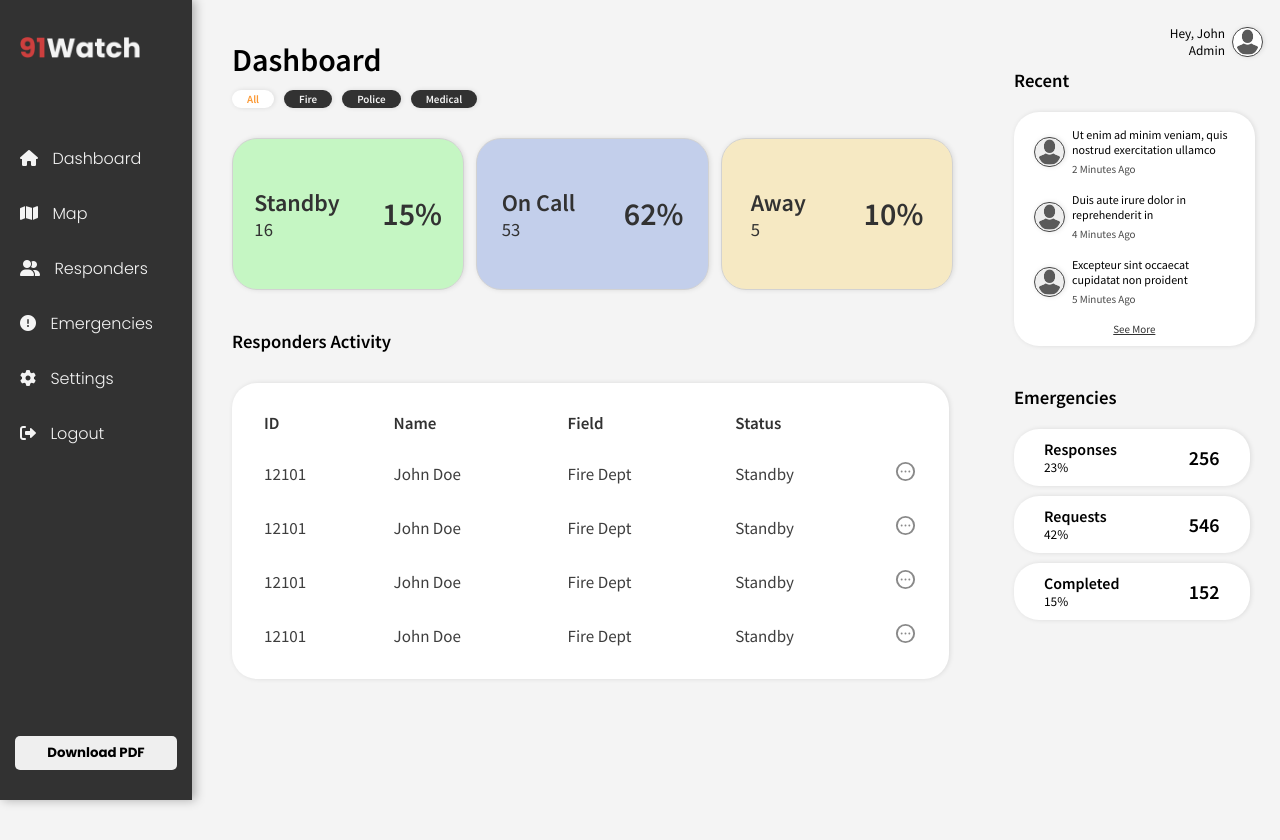
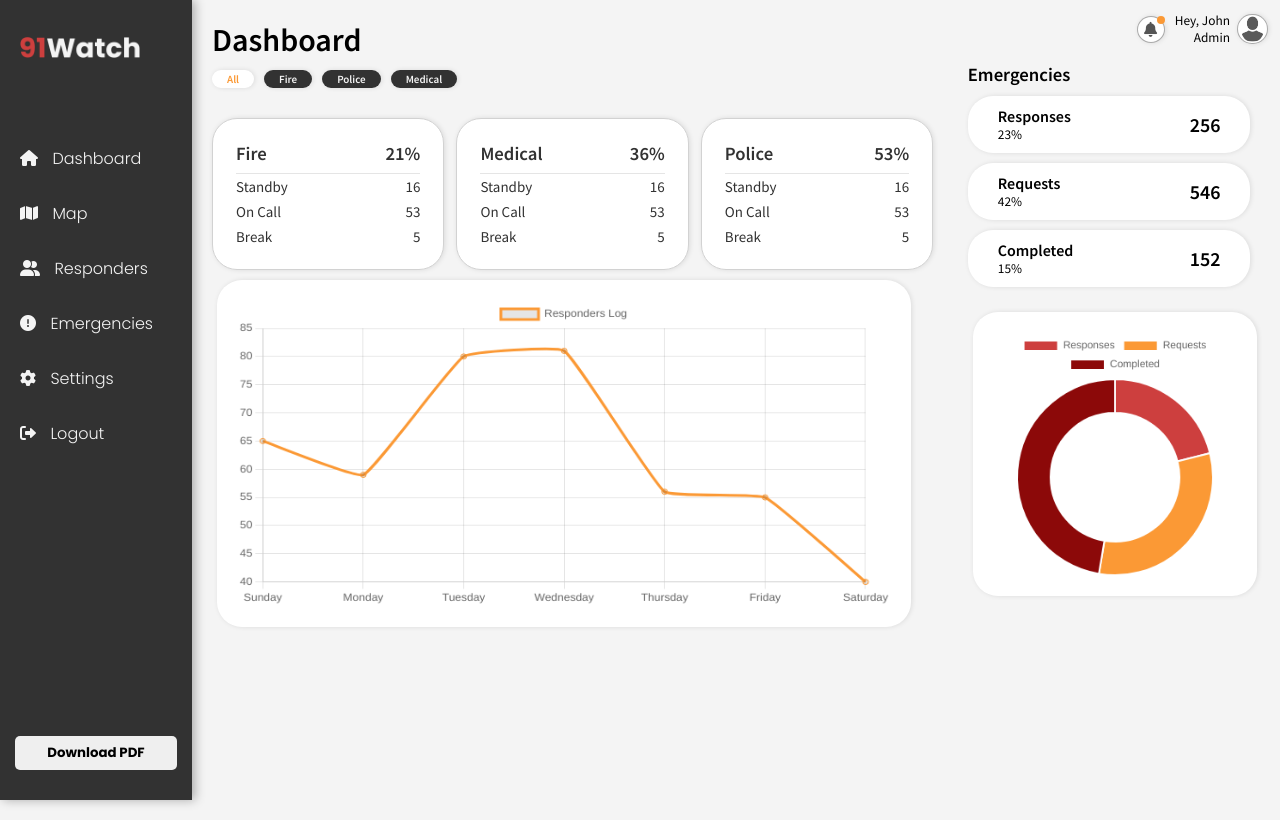
Before and after one commit to enrica101/91watch-system-dashboard, a PHP site: page /home.html in a window 1280 px wide. After the commit the page ends 810 px from the top, so only its background shows below. Run offline with PHP 8.4, Linux system fonts and the light colour scheme; some libraries are stand-ins or nearby versions.

Commit message:
incorporated chart.js

```diff
--- a/home.html
+++ b/home.html
@@ -3,6 +3,7 @@
 <head>
     <meta charset="UTF-8">
     <meta name="viewport" content="width=device-width, initial-scale=1.0">
+    <!-- Font Awesome CDN -->
     <link
     rel="stylesheet"
     href="https://cdnjs.cloudflare.com/ajax/libs/font-awesome/6.1.1/css/all.min.css"
@@ -11,9 +12,11 @@
     referrerpolicy="no-referrer"
     />
     <link rel="stylesheet" href="style.css">
+    <script src="https://cdn.jsdelivr.net/npm/chart.js"></script>
     <title>System Dashboard</title>
 </head>
 <body>
+
     <nav class="row left">
         <div class="topnav">
             <img src="img/default-img-light.png" alt="">
@@ -40,92 +43,72 @@
             </ul>
         </div>
         <div class="col middle">
-            <div class="card standby">
-                <span>
-                    <h2>Standby</h2>
-                    <h3>16</h3>
+            <div class="card">
+                <span class="headers">
+                    <h3>Fire</h3>
+                    <h3>21%</h3>
                 </span>
-                <h1>15%</h1>
+                <span class="td">
+                    <h4>Standby</h4>
+                    <h4>16</h4>
+                </span>
+                <span class="td">
+                    <h4>On Call</h4>
+                    <h4>53</h4>
+                </span>
+                <span class="td">
+                    <h4>Break</h4>
+                    <h4>5</h4>
+                </span>
             </div>
-            <div class="card onCall">
-                <span>
-                    <h2>On Call</h2>
-                    <h3>53</h3>
+            <div class="card">
+                <span class="headers">
+                    <h3>Medical</h3>
+                    <h3>36%</h3>
                 </span>
-                <h1>62%</h1>
+                <span class="td">
+                    <h4>Standby</h4>
+                    <h4>16</h4>
+                </span>
+                <span class="td">
+                    <h4>On Call</h4>
+                    <h4>53</h4>
+                </span>
+                <span class="td">
+                    <h4>Break</h4>
+                    <h4>5</h4>
+                </span>
             </div>
-            <div class="card away">
-                <span>
-                    <h2>Away</h2>
-                    <h3>5</h3>
+            <div class="card">
+                <span class="headers">
+                    <h3>Police</h3>
+                    <h3>53%</h3>
                 </span>
-                <h1>10%</h1>
+                <span class="td">
+                    <h4>Standby</h4>
+                    <h4>16</h4>
+                </span>
+                <span class="td">
+                    <h4>On Call</h4>
+                    <h4>53</h4>
+                </span>
+                <span class="td">
+                    <h4>Break</h4>
+                    <h4>5</h4>
+                </span>
             </div>
+
         </div>
+        <!-- LOG CHART -->
         <div class="col bottom">
-            <h3>Responders Activity</h3>
-            <table>
-                <thead>
-                    <tr class="headers">
-                        <th>ID</th>
-                        <th>Name</th>
-                        <th>Field</th>
-                        <th>Status</th>
-                        <th></th>
-                    </tr>
-                </thead>
-                <tbody>
-                    <tr class="table-item">
-                        <td>12101</td>
-                        <td>John Doe</td>
-                        <td>Fire Dept</td>
-                        <td>Standby</td>
-                        <td><a href="#">
-                            <svg xmlns="http://www.w3.org/2000/svg" class="h-5 w-5" fill="none" viewBox="0 0 24 24" stroke="currentColor" stroke-width="2">
-                                <path stroke-linecap="round" stroke-linejoin="round" d="M8 12h.01M12 12h.01M16 12h.01M21 12a9 9 0 11-18 0 9 9 0 0118 0z" />
-                              </svg>
-                        </a></td>
-                    </tr>
-                    <tr class="table-item">
-                        <td>12101</td>
-                        <td>John Doe</td>
-                        <td>Fire Dept</td>
-                        <td>Standby</td>
-                        <td><a href="#">
-                            <svg xmlns="http://www.w3.org/2000/svg" class="h-5 w-5" fill="none" viewBox="0 0 24 24" stroke="currentColor" stroke-width="2">
-                                <path stroke-linecap="round" stroke-linejoin="round" d="M8 12h.01M12 12h.01M16 12h.01M21 12a9 9 0 11-18 0 9 9 0 0118 0z" />
-                              </svg>
-                        </a></td>
-                    </tr>
-                    <tr class="table-item">
-                        <td>12101</td>
-                        <td>John Doe</td>
-                        <td>Fire Dept</td>
-                        <td>Standby</td>
-                        <td><a href="#">
-                            <svg xmlns="http://www.w3.org/2000/svg" class="h-5 w-5" fill="none" viewBox="0 0 24 24" stroke="currentColor" stroke-width="2">
-                                <path stroke-linecap="round" stroke-linejoin="round" d="M8 12h.01M12 12h.01M16 12h.01M21 12a9 9 0 11-18 0 9 9 0 0118 0z" />
-                              </svg>
-                        </a></td>
-                    </tr>
-                    <tr class="table-item">
-                        <td>12101</td>
-                        <td>John Doe</td>
-                        <td>Fire Dept</td>
-                        <td>Standby</td>
-                        <td><a href="#">
-                            <svg xmlns="http://www.w3.org/2000/svg" class="h-5 w-5" fill="none" viewBox="0 0 24 24" stroke="currentColor" stroke-width="2">
-                                <path stroke-linecap="round" stroke-linejoin="round" d="M8 12h.01M12 12h.01M16 12h.01M21 12a9 9 0 11-18 0 9 9 0 0118 0z" />
-                              </svg>
-                          </svg>
-                        </a></td>
-                    </tr>
-            </tbody>
-            </table>
+            <canvas id="logChart"></canvas>
         </div>
+
     </div>
     <div class="row right">
+
         <div class="col top">
+            <span class="icon icon-bell"><i class="fa-solid fa-bell"></i><span class="dot dot-notif"></span></span>
             <div class="avatar">
                 <span>
                 <small>Hey, John</small>
@@ -133,9 +116,40 @@
                 </span>
                 <img src="img/avatar.png" alt="avatar">
             </div>
-            <h3>Recent</h3>
+
         </div>
-        <div class="col middle">
+        <div class="emergency">
+            <h3>Emergencies</h3>
+            <div class="item">
+                <span>
+                    <h4>Responses</h4>
+                    <small>23%</small>
+                </span>
+                <h4 class="amount">256</h4>
+            </div>
+            <div class="item">
+                <span>
+                    <h4>Requests</h4>
+                    <small>42%</small>
+                </span>
+                <h4 class="amount">546</h4>
+            </div>
+            <div class="item">
+                <span>
+                    <h4>Completed</h4>
+                    <small>15%</small>
+                </span>
+                <h4 class="amount">152</h4>
+            </div>
+        </div>
+
+        <!-- GRAPH 1 -->
+        <div class="col bottom">
+            <canvas id="graph"></canvas>
+        </div>
+
+        <!-- Notifications -->
+        <div class="notif">
             <div class="recent-activity">
                 <div class="item-activity">
                     <img src="img/avatar.png" alt="">
@@ -165,36 +179,151 @@
                         <small>5 Minutes Ago</small>
                     </span>
                 </div>
+                <div class="item-activity">
+                    <img src="img/avatar.png" alt="">
+                    <span>
+                        <p class="message">
+                            Ut enim ad minim veniam, quis nostrud exercitation ullamco
+                        </p>
+                        <small>2 Minutes Ago</small>
+                    </span>
 
                 </div>
-            <small class="see-more">See More</small>
+                <div class="item-activity">
+                    <img src="img/avatar.png" alt="">
+                    <span>
+                        <p class="message">
+                            Duis aute irure dolor in reprehenderit in
+                        </p>
+                        <small>4 Minutes Ago</small>
+                    </span>
                 </div>
-        <div class="col bottom">
-            <h3>Emergencies</h3>
-            <div class="item">
+                <div class="item-activity">
+                    <img src="img/avatar.png" alt="">
                     <span>
-                    <h4>Responses</h4>
-                    <small>23%</small>
+                        <p class="message">
+                            Excepteur sint occaecat cupidatat non proident
+                        </p>
+                        <small>5 Minutes Ago</small>
                     </span>
-                <h4 class="amount">256</h4>
+                </div><div class="item-activity">
+                    <img src="img/avatar.png" alt="">
+                    <span>
+                        <p class="message">
+                            Ut enim ad minim veniam, quis nostrud exercitation ullamco
+                        </p>
+                        <small>2 Minutes Ago</small>
+                    </span>
+
                 </div>
-            <div class="item">
+                <div class="item-activity">
+                    <img src="img/avatar.png" alt="">
                     <span>
-                    <h4>Requests</h4>
-                    <small>42%</small>
+                        <p class="message">
+                            Duis aute irure dolor in reprehenderit in
+                        </p>
+                        <small>4 Minutes Ago</small>
                     </span>
-                <h4 class="amount">546</h4>
                 </div>
-            <div class="item">
+                <div class="item-activity">
+                    <img src="img/avatar.png" alt="">
                     <span>
-                    <h4>Completed</h4>
-                    <small>15%</small>
+                        <p class="message">
+                            Excepteur sint occaecat cupidatat non proident
+                        </p>
+                        <small>5 Minutes Ago</small>
                     </span>
-                <h4 class="amount">152</h4>
                 </div>
+            </div>
+            <small class="see-more">See All</small>
         </div>
     </div>
 
-    <script src="script.js"></script>
+    <script>
+        const iconBell = document.querySelector('.icon-bell')
+        const notifBox = document.querySelector('.notif')
+
+
+        iconBell.addEventListener('click', ()=>{
+            notifBox.classList.toggle('active')
+        })
+
+// DOUGNUT CHART
+        const douhgnutLabels = [
+            'Responses',
+            'Requests',
+            'Completed',
+        ];
+
+        const doughnutData = {
+            labels: douhgnutLabels,
+            datasets: [{
+            label: 'Emergencies',
+            backgroundColor:[
+                '#CD3F3E',
+                '#FB9935',
+                '#8C0909'
+            ],
+
+            // borderColor: '#323232',
+            data: [20, 30, 45],
+            }]
+        };
+
+        const doughnutConfig = {
+            type: 'doughnut',
+            data: doughnutData,
+            options: {
+                cutout: 75
+            }
+        };
+
+        const doughnutChart = new Chart(
+            document.getElementById('graph'),
+            doughnutConfig
+        );
+
+// LOG CHART
+        const logLabels = [
+            'Sunday',
+            'Monday',
+            'Tuesday',
+            'Wednesday',
+            'Thursday',
+            'Friday',
+            'Saturday'
+        ];
+        const logData = {
+        labels: logLabels,
+        datasets: [{
+            label: 'Responders Log',
+            data: [
+                65,
+                59,
+                80,
+                81,
+                56,
+                55,
+                40
+            ],
+            fill: false,
+            borderColor: '#FB9935',
+            tension: 0.1
+        }]
+        };
+
+        const logConfig = {
+            type: 'line',
+            data: logData,
+            };
+
+        const logChart = new Chart(
+            document.getElementById('logChart'),
+            logConfig
+        );
+
+
+
+    </script>
 </body>
 </html>
--- a/style.css
+++ b/style.css
@@ -116,24 +116,17 @@ form input[type=submit]:hover{
     height: 100vh;
     top: 0;
     left: 15vw;
-    margin: 40px;
+    margin: 20px;
 }
 
 .row.right{
     position: absolute;
     display: flex;
     flex-direction: column;
-    width: 20vw;
+    width: 24vw;
     height: 100vh;
     right: 0;
-    margin: 5px 10px;
-}
-
-.container{
-    position: absolute;
-/* z-index: -1; */
-    top: 0;
-    left: 15vw;
+    margin: 5px;
 }
 
 /* ROW LEFT CSS */
@@ -264,10 +257,11 @@ h1, h2, h3, h4, h5, h6{
 
 .col.middle .card{
     display: flex;
+    flex-direction: column;
     align-items: center;
-    justify-content: space-around;
+    justify-content: center;
     color: #323232;
-    /* background-color: #fff; */
+    background-color: #fff;
     height: 150px;
     width: 18vw;
     margin-top: 20px;
@@ -277,13 +271,22 @@ h1, h2, h3, h4, h5, h6{
     box-shadow: 1px 0 5px rgba(0,0,0,0.1);
 }
 
+.col.middle .card span.headers{
+    padding-bottom: 8px;
+    border-bottom: 0.8px solid rgba(0,0,0,0.1);
+}
+
 .col.middle .card span{
     display: flex;
-    flex-direction: column;
+    justify-content: space-between;
+    align-items: center;
+    width: 80%;
+    padding: 3px 0;
 }
 
-.card span h3{
+.card span h4{
     font-weight: 400;
+    font-size: 15px;
 }
 
 .card:hover{
@@ -302,11 +305,20 @@ h1, h2, h3, h4, h5, h6{
     background-color: rgba(255, 191, 0, 0.201);
 }
 
-.col.bottom{
-    display: flex;
-    flex-direction: column;
-    margin-top: 40px;
+.row.center .col.bottom{
+    width: 55vw;
+    height: fit-content;
 }
+
+canvas{
+    background-color: #fff;
+    padding: 20px;
+    border-radius: 25px;
+    box-shadow: 1px 0 5px rgba(0,0,0,0.1);
+    margin: 10px 5px;
+}
+
+/*
 
 .col.bottom h3{
     margin-bottom: 20px;
@@ -316,7 +328,7 @@ table{
     background-color: #fff;
     width: 56vw;
     padding: 15px;
-    margin: 10px 0 50px;
+    margin: 10px 0 20px;
     border-radius: 25px;
     box-shadow: 1px 0 5px rgba(0,0,0,0.1);
 }
@@ -339,12 +351,12 @@ th,
 td{
     padding: 12px 15px;
     margin: 0;
-}
+} */
 
 /* tbody tr:hover{
     background-color: #f4f4f4;
 } */
-
+/*
 td a{
     color: #494949a5;
     text-decoration: underline;
@@ -353,38 +365,67 @@ td a{
 td a:hover{
     color: #494949;
     text-decoration: underline;
-}
+} */
 
 
 /* ROW RIGHT CSS */
 .row.right .col.top{
     display: flex;
-    flex-direction: column;
-    align-items: right;
-    text-align: left;
+    flex-direction: row;
+    justify-content: flex-end;
+    align-items: center;
     width: 100%;
-    margin: 20px 0;
+    height: 3rem;
 }
 
-.row.right .col.top h3{
-    margin-top: 10px;
+.icon{
+    display: flex;
+    justify-content: flex-end;
+    margin-right: 10px;
+}
+
+.icon i{
+    background-color: #fff;
+    color: #555555;
+    font-size: 15px;
+    padding: 5px 6.5px;
+    border-radius: 50%;
+    border: 1px solid #49494976;
+    box-shadow: 1px 0 5px rgba(0,0,0,0.1);
+}
+
+.icon i:hover{
+    color: #555555cc;
+}
+
+.dot{
+    position: absolute;
+    background-color: #FB9935;
+    width: 8px;
+    height: 8px;
+    border-radius: 50%;
+}
+
+.row.right h3{
+    margin: 10px 0;
 }
 
 .row.right .col.top .avatar{
     display: flex;
     align-items: center;
-    justify-content: flex-end;
     cursor: pointer;
+    width: fit-content;
 }
 
-.row.right .col.top .avatar img, .recent-activity img{
+.row.right .col.top .avatar img,
+.recent-activity img{
     background-color: #fff;
     width: 23px;
     height: fit-content;
     padding: 1px 3px;
     border-radius: 25px;
     margin: 0 7px;
-    border: 1px solid #494949;
+    border: 1px solid #49494976;
     box-shadow: 1px 0 5px rgba(0,0,0,0.1);
 }
 
@@ -398,20 +439,26 @@ td a:hover{
     color: #FB9935;
 }
 
-.row.right .col.middle{
+.notif{
+    display: none;
+}
+
+.notif.active{
+    display: flex;
+    position: absolute;
     background-color: #fff;
-    display: flex;
     flex-direction: column;
+    align-items: center;
     border-radius: 25px;
     width: 94%;
-    height: fit-content;
+    max-height: 80vh;
     box-shadow: 1px 0 5px rgba(0,0,0,0.1);
     padding-bottom: 10px;
+    top: 3rem;
+    overflow: auto;
 }
 
-
-
-.row.right .col.middle .recent-activity{
+.notif .recent-activity{
     display: flex;
     flex-direction: column;
     justify-content: center;
@@ -441,20 +488,20 @@ td a:hover{
     color: #494949;
 }
 
-.row.right .col.middle .see-more{
+.notif .see-more{
     color: #323232;
     font-size: 11px;
     text-decoration: underline;
     cursor: pointer;
 }
 
-.row.right .col.bottom{
+.row.right .emergency{
     display: flex;
     flex-direction: column;
     width: 92%;
 }
 
-.row.right .col.bottom .item{
+.row.right .emergency .item{
     display: flex;
     justify-content: space-between;
     align-items: center;
@@ -465,12 +512,12 @@ td a:hover{
     box-shadow: 1px 0 5px rgba(0,0,0,0.1);
 }
 
-.row.right .col.bottom .item:hover{
+.row.right .emergency .item:hover{
     background-color: #494949;
     color: #f4f4f4;
 }
 
-.row.right .col.bottom .item span{
+.row.right .emergency .item span{
     display: flex;
     flex-direction: column;
 }
@@ -478,3 +525,13 @@ td a:hover{
 .item .amount{
     font-size: 20px;
 }
+
+/* DOUGHNUT CHART CSS */
+.row.right .col.bottom{
+    display: flex;
+    flex-direction: column;
+    margin-top: 40px;
+    width: 23vw;
+    height: max-content;
+    margin: 5px 0;
+}
```
Lines whose indentation alone changed are shown as unchanged.
